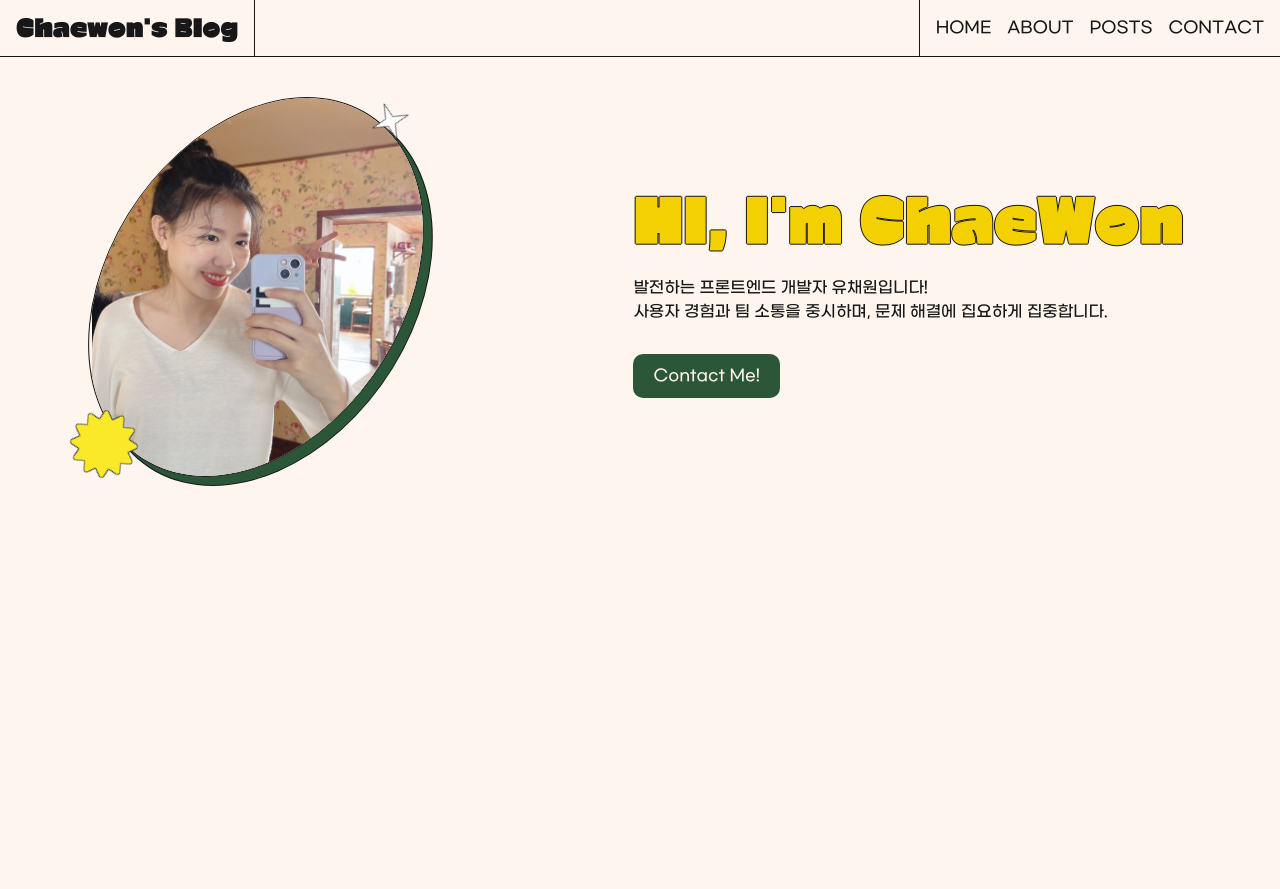
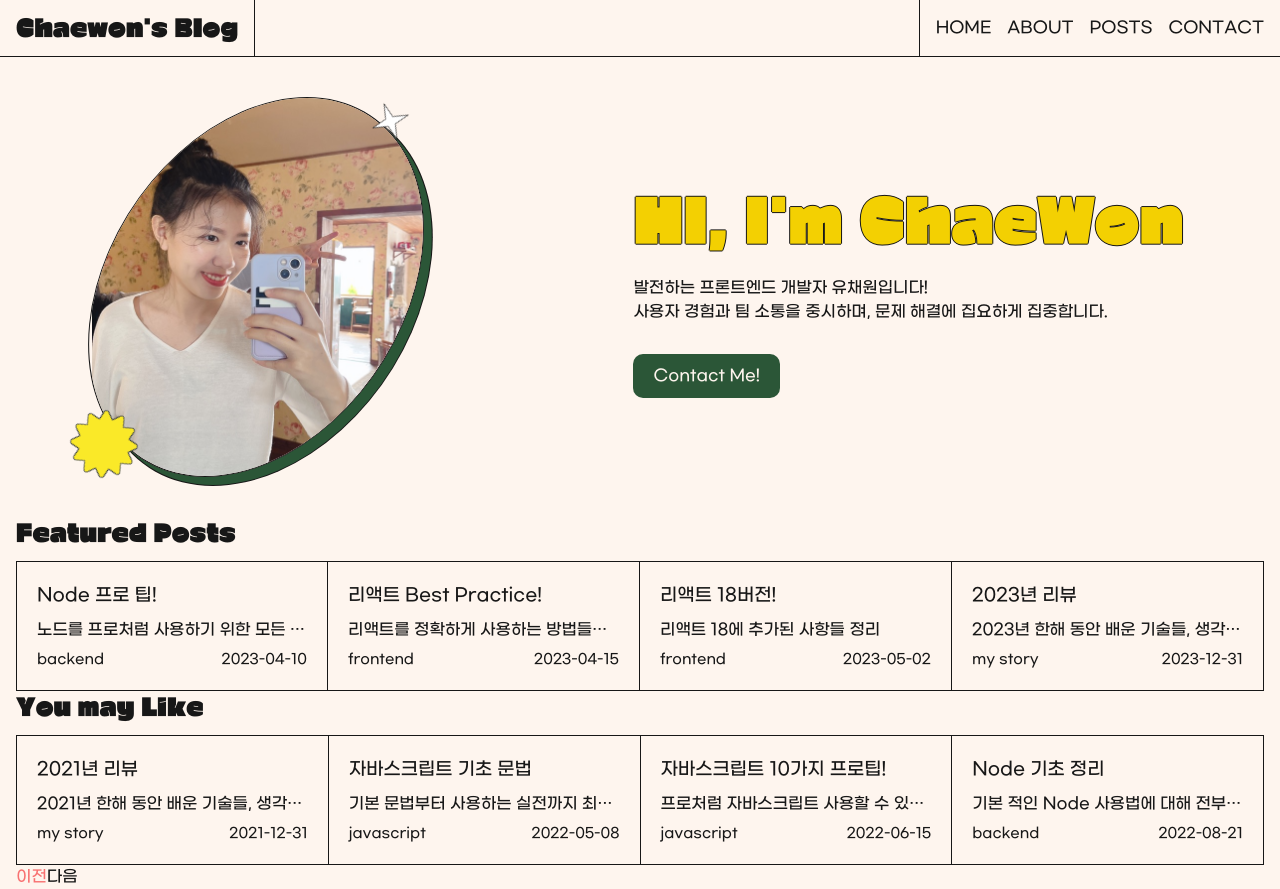
Before and after one commit to ychae030/next_blog, a Next.js app: page / in a window 1280 px wide. Before the commit the page ends 800 px from the top, so only its background shows below. Built offline with nearby package versions, Linux system fonts and the light colour scheme.

Commit message:
Feat: FeaturedCards and Carousel

```diff
--- /dev/null
+++ b/data/posts.json
@@ -0,0 +1,74 @@
+[
+  {
+    "title": "2021년 리뷰",
+    "description": "2021년 한해 동안 배운 기술들, 생각들 정리",
+    "date": "2021-12-31",
+    "category": "my story",
+    "path": "review-2021",
+    "featured": false
+  },
+  {
+    "title": "자바스크립트 기초 문법",
+    "description": "기본 문법부터 사용하는 실전까지 최종정리",
+    "date": "2022-05-08",
+    "category": "javascript",
+    "path": "javascript-basic",
+    "featured": false
+  },
+  {
+    "title": "자바스크립트 10가지 프로팁!",
+    "description": "프로처럼 자바스크립트 사용할 수 있는 10가지 팁",
+    "date": "2022-06-15",
+    "category": "javascript",
+    "path": "javascript-10-tips",
+    "featured": true
+  },
+  {
+    "title": "Node 기초 정리",
+    "description": "기본 적인 Node 사용법에 대해 전부 정리!",
+    "date": "2022-08-21",
+    "category": "backend",
+    "path": "node-basic",
+    "featured": false
+  },
+  {
+    "title": "2022년 리뷰",
+    "description": "2022년 한해 동안 배운 기술들, 생각들 정리",
+    "date": "2022-12-31",
+    "category": "my story",
+    "path": "review-2022",
+    "featured": false
+  },
+  {
+    "title": "Node 프로 팁!",
+    "description": "노드를 프로처럼 사용하기 위한 모든 팁들을 정리!",
+    "date": "2023-04-10",
+    "category": "backend",
+    "path": "node-pro-tips",
+    "featured": true
+  },
+  {
+    "title": "리액트 Best Practice!",
+    "description": "리액트를 정확하게 사용하는 방법들을 정리",
+    "date": "2023-04-15",
+    "category": "frontend",
+    "path": "best-react-practices",
+    "featured": true
+  },
+  {
+    "title": "리액트 18버전!",
+    "description": "리액트 18에 추가된 사항들 정리",
+    "date": "2023-05-02",
+    "category": "frontend",
+    "path": "react18-walkthrough",
+    "featured": true
+  },
+  {
+    "title": "2023년 리뷰",
+    "description": "2023년 한해 동안 배운 기술들, 생각들 정리",
+    "date": "2023-12-31",
+    "category": "my story",
+    "path": "review-2023",
+    "featured": true
+  }
+]
--- a/package.json
+++ b/package.json
@@ -11,7 +11,9 @@
   "dependencies": {
     "next": "15.0.1",
     "react": "19.0.0-rc-69d4b800-20241021",
-    "react-dom": "19.0.0-rc-69d4b800-20241021"
+    "react-dom": "19.0.0-rc-69d4b800-20241021",
+    "react-icons": "^5.3.0",
+    "swiper": "^11.1.14"
   },
   "devDependencies": {
     "@types/node": "^20",
--- a/src/app/page.tsx
+++ b/src/app/page.tsx
@@ -1,9 +1,13 @@
 import Profile from "@/components/about/Profile";
+import Cards from "@/components/posts/Cards";
+import FeaturedCards from "@/components/posts/FeaturedCards";
 
 export default function HomePage() {
   return (
     <>
       <Profile />
+      <FeaturedCards />
+      <Cards />
     </>
   );
 }
--- /dev/null
+++ b/src/app/posts/[path]/page.tsx
@@ -0,0 +1,5 @@
+import React from "react";
+
+export default function PostDetailPage() {
+  return <div>상세내용</div>;
+}
--- /dev/null
+++ b/src/components/posts/CardItem.tsx
@@ -0,0 +1,25 @@
+import { PostType } from "@/service/posts";
+import Image from "next/image";
+import Link from "next/link";
+import React from "react";
+
+export default function CardItem({
+  title,
+  date,
+  category,
+  description,
+  path,
+}: Omit<PostType, "featured">) {
+  return (
+    <Link href={`posts/${path}`}>
+      <article className="border border-foreground p-5">
+        <h4 className="mb-2 text-lg">{title}</h4>
+        <p className="text-overflow mb-2">{description}</p>
+        <div className="flex justify-between text-sm">
+          <span>{category}</span>
+          <span>{date}</span>
+        </div>
+      </article>
+    </Link>
+  );
+}
--- /dev/null
+++ b/src/components/posts/CardSlider.tsx
@@ -0,0 +1,65 @@
+"use client";
+import React, { useState } from "react";
+import { PostType } from "@/service/posts";
+import CardItme from "./CardItem";
+import { Swiper, SwiperClass, SwiperSlide } from "swiper/react";
+import { Navigation, Pagination } from "swiper/modules";
+import "swiper/css";
+import "swiper/css/navigation";
+import "swiper/css/pagination";
+
+type CardSliderProps = {
+  posts: PostType[];
+};
+
+export default function CardSlider({ posts }: CardSliderProps) {
+  const [swiper, setSwiper] = useState<SwiperClass>();
+  const [isBeginning, setIsBeginning] = useState<boolean | undefined>(true);
+  const [isEnd, setIsEnd] = useState<boolean | undefined>(false);
+
+  const handlePrev = () => {
+    swiper?.slidePrev();
+    setIsBeginning(swiper?.isBeginning);
+    setIsEnd(false);
+  };
+  const handleNext = () => {
+    swiper?.slideNext();
+    setIsEnd(swiper?.isEnd);
+    setIsBeginning(false);
+  };
+
+  return (
+    <>
+      <Swiper
+        modules={[Navigation, Pagination]}
+        spaceBetween={-1}
+        slidesPerView={4}
+        onSwiper={(e) => setSwiper(e)}
+      >
+        {posts.map(({ title, date, category, description, path }) => (
+          <SwiperSlide key={title}>
+            <CardItme
+              title={title}
+              date={date}
+              category={category}
+              description={description}
+              path={path}
+            />
+          </SwiperSlide>
+        ))}
+      </Swiper>
+      <button
+        className={isBeginning ? "text-red-400" : "text-foreground"}
+        onClick={handlePrev}
+      >
+        이전
+      </button>
+      <button
+        className={isEnd ? "text-red-400" : "text-foreground"}
+        onClick={handleNext}
+      >
+        다음
+      </button>
+    </>
+  );
+}
--- /dev/null
+++ b/src/components/posts/Cards.tsx
@@ -0,0 +1,14 @@
+import { getPosts } from "@/service/posts";
+import React from "react";
+
+import CardSlider from "./CardSlider";
+
+export default async function Cards() {
+  const posts = await getPosts();
+  return (
+    <section>
+      <h3 className="mb-3">You may Like</h3>
+      <CardSlider posts={posts} />
+    </section>
+  );
+}
--- /dev/null
+++ b/src/components/posts/FeaturedCards.tsx
@@ -0,0 +1,28 @@
+import React from "react";
+import CardItem from "./CardItem";
+import { getPosts } from "@/service/posts";
+import styles from "@/styles/FeaturedCards.module.css";
+
+export default async function FeaturedCards() {
+  const posts = await getPosts();
+  const featuredPosts = posts.filter(({ featured }) => featured).slice(-4);
+
+  return (
+    <section>
+      <h3 className="mb-3">Featured Posts</h3>
+      <ul className={`${styles.posts} grid grid-cols-4`}>
+        {featuredPosts.map(({ title, date, category, description, path }) => (
+          <li key={title}>
+            <CardItem
+              title={title}
+              date={date}
+              category={category}
+              description={description}
+              path={path}
+            />
+          </li>
+        ))}
+      </ul>
+    </section>
+  );
+}
--- /dev/null
+++ b/src/service/posts.ts
@@ -0,0 +1,17 @@
+import path from "path";
+import { promises as fs } from "fs";
+
+export type PostType = {
+  title: string;
+  description: string;
+  date: string;
+  category: "my story" | "javascript" | "frontend" | "backend";
+  path: string;
+  featured: boolean;
+};
+
+export async function getPosts(): Promise<PostType[]> {
+  const filePath = path.join(process.cwd(), "data", "posts.json");
+  const data = await fs.readFile(filePath, "utf-8");
+  return JSON.parse(data);
+}
--- /dev/null
+++ b/src/styles/FeaturedCards.module.css
@@ -0,0 +1,3 @@
+.posts li:not(:first-of-type) {
+  margin-left: -1px;
+}
--- a/src/styles/globals.css
+++ b/src/styles/globals.css
@@ -31,3 +31,16 @@ body {
   background: var(--background);
   font-family: var(--font-gmarket-md);
 }
+
+.text-overflow {
+  @apply overflow-hidden break-words;
+  display: -webkit-box;
+  display: -webkit-box;
+  -webkit-line-clamp: 1;
+  line-clamp: 1;
+  -webkit-box-orient: vertical;
+}
+h3 {
+  font-family: var(--font-changwon-bold);
+  @apply text-2xl;
+}
```
Also changed, not shown: 1 other file (tests, documents, lock files or other folders).
